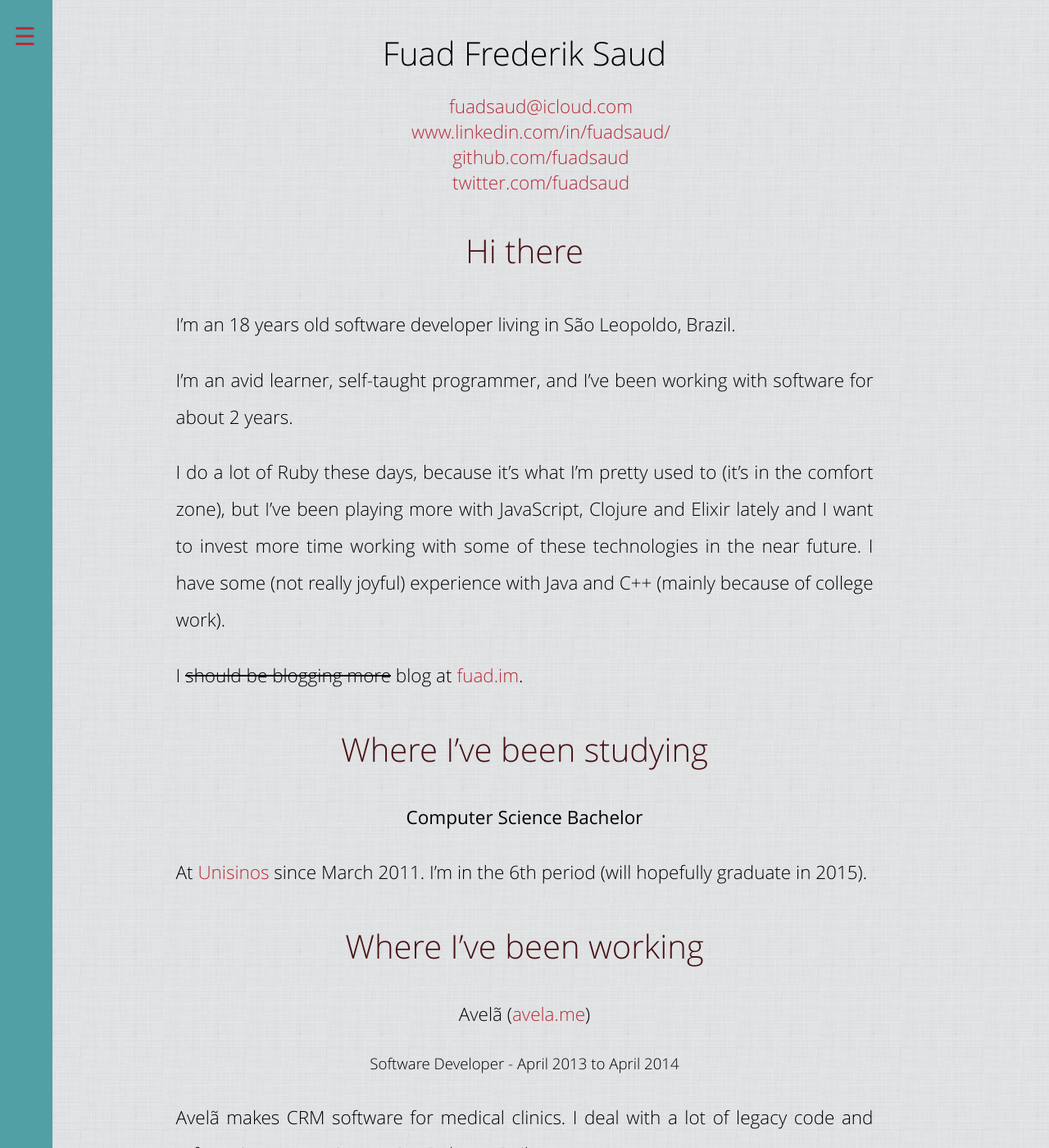
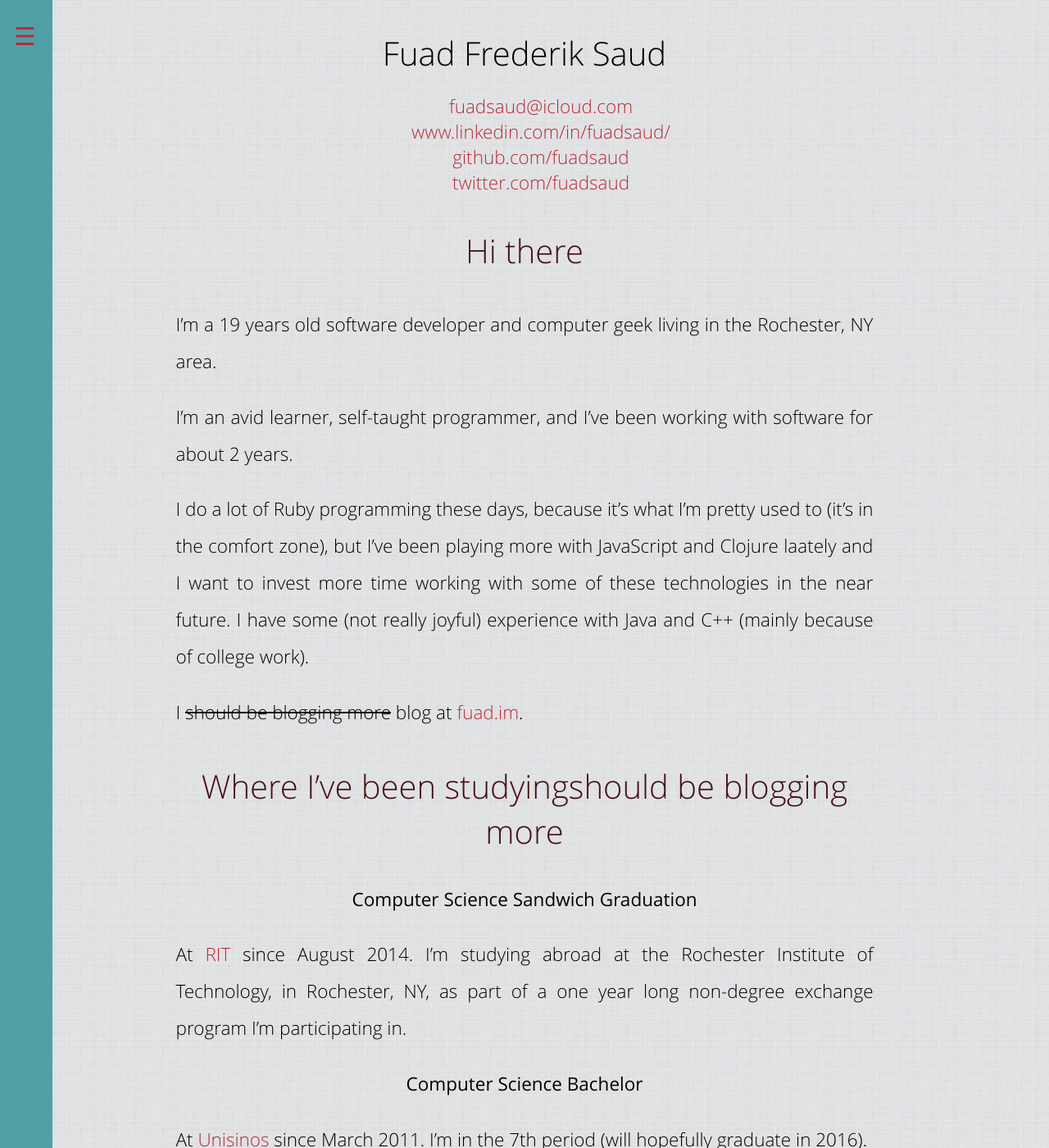
Before and after one commit to fuadsaud/fuadsaud.github.io, a Jekyll site: the page built from resume.md, in a window 1280 px wide and 1400 px high. Shown: the whole window at 82% size. Built offline with Jekyll 4.4.1, drawn with Linux system fonts in a browser that asks for light colours; Markdown is read by kramdown in place of the engine named in the settings; some of the changed text lies outside the part shown.

Commit message:
Update resume

```diff
--- a/resume.md
+++ b/resume.md
@@ -14,27 +14,52 @@ title: Fuad Saud
 
 ### Hi there
 
-I'm an 18 years old software developer living in São Leopoldo, Brazil.
+I'm a 19 years old software developer and computer geek living in the
+Rochester, NY area.
 
 I'm an avid learner, self-taught programmer, and I've been working with
 software for about 2 years.
 
-I do a lot of Ruby these days, because it's what I'm pretty used to (it's in
-the comfort zone), but I've been playing more with JavaScript, Clojure and
-Elixir lately and I want to invest more time working with some of these
+I do a lot of Ruby programming these days, because it's what I'm pretty used to
+(it's in the comfort zone), but I've been playing more with JavaScript and
+Clojure laately and I want to invest more time working with some of these
 technologies in the near future. I have some (not really joyful) experience
 with Java and C++ (mainly because of college work).
 
 I <del>should be blogging more</del> blog at [fuad.im](//fuad.im).
 
-### Where I've been studying
+### Where I've been studyingshould be blogging more
+
+####**Computer Science Sandwich Graduation**
+
+At [RIT](//rit.edu) since August 2014. I'm studying abroad at the Rochester
+Institute of Technology, in Rochester, NY, as part of a one year long
+non-degree exchange program I'm participating in.
 
 ####**Computer Science Bachelor**
 
-At [Unisinos](//unisinos.br) since March 2011. I'm in the 6th period (will
-hopefully graduate in 2015).
+At [Unisinos](//unisinos.br) since March 2011. I'm in the 7th period (will
+hopefully graduate in 2016).
 
 ### Where I've been working
+
+
+### CWI ([cwi.com.br](//cwi.com.br)
+#### Software Developer - April 2013 to July 2013
+
+CWI is an IT company that offers software services like Software Factory,
+Project Factory, Test Factory and Outsourcing.
+
+There I worked on the team outsourced to iba, a digital content delivery
+company.
+
+iba is a young project that focuses on high scale delivery of digital
+content like magazines, newspapers and books through mobile, desktop and web
+apps.
+
+Stack used there consisted mainly of several Ruby based REST microservices
+(developed with the Sinatra framework along with Cucumber and RSpec), backed by
+MongoDB and Redis databases on an Amazon infrastructure.
 
 #### Avelã ([avela.me](//avela.me))
 ##### Software Developer - April 2013 to April 2014
```
